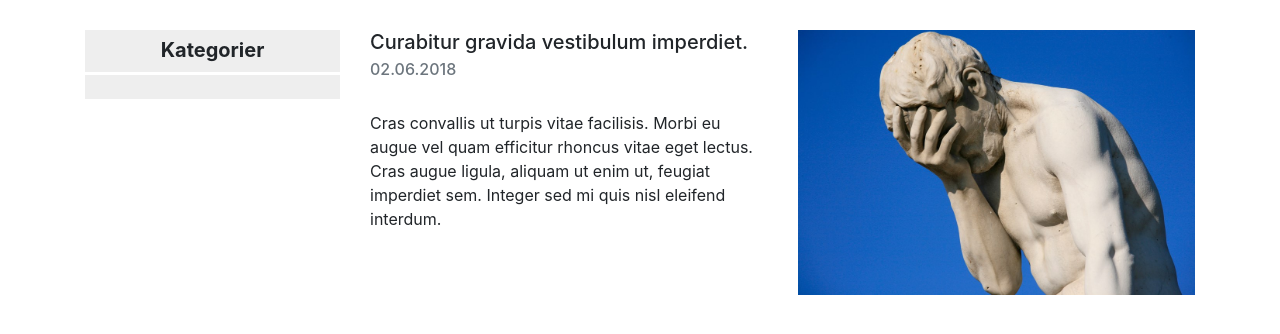
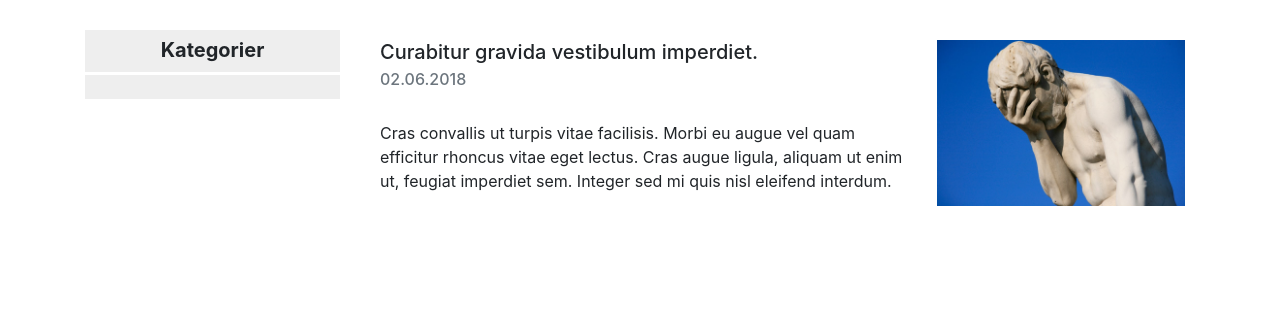
Before and after one commit to SondreBerntsen/assignment3, a PHP site: page / in a window 1280 px wide. Shown: the part 71-405 px from the top of the page. Run offline with PHP 8.4, Linux system fonts and the light colour scheme; data that the repository does not hold is empty; some libraries are stand-ins or nearby versions.

Commit message:
item card fix

```diff
--- a/styles/style.css
+++ b/styles/style.css
@@ -73,6 +73,12 @@ a.navbar-brand {
 
 .card {
     border: none;
+    padding: 10px;
+}
+.card:hover{
+  border:1px solid lightgray;
+  cursor: pointer;
+  background-color: #F8F8F8;
 }
 
 /* Styling buttons in navbar */
--- a/view/home.php
+++ b/view/home.php
@@ -13,15 +13,15 @@
 			<section>
 			    <div class="card">
 			      <div class="row">
-			        <div class="col-md-6">
+			        <div class="col-md-8">
 			          <div class="card-block">
 			            <h5 class="card-title">Curabitur gravida vestibulum imperdiet.</h5>
 									<h6 class='card-subtitle mb-2 text-muted'>02.06.2018</h6><br />
 			            <p class="card-text">Cras convallis ut turpis vitae facilisis. Morbi eu augue vel quam efficitur rhoncus vitae eget lectus. Cras augue ligula, aliquam ut enim ut, feugiat imperdiet sem. Integer sed mi quis nisl eleifend interdum.</p>
 			          </div>
 			        </div>
-			        <div class="col-md-6">
-			          <div class="card-img-bottom">
+			        <div class="col-md-4">
+			          <div class="card-img-bottom float-right">
 									<img src="resources/images/testimg.jpg" class="img-fluid imgItem" alt="Responsive image">
 			          </div>
 			        </div>
```
